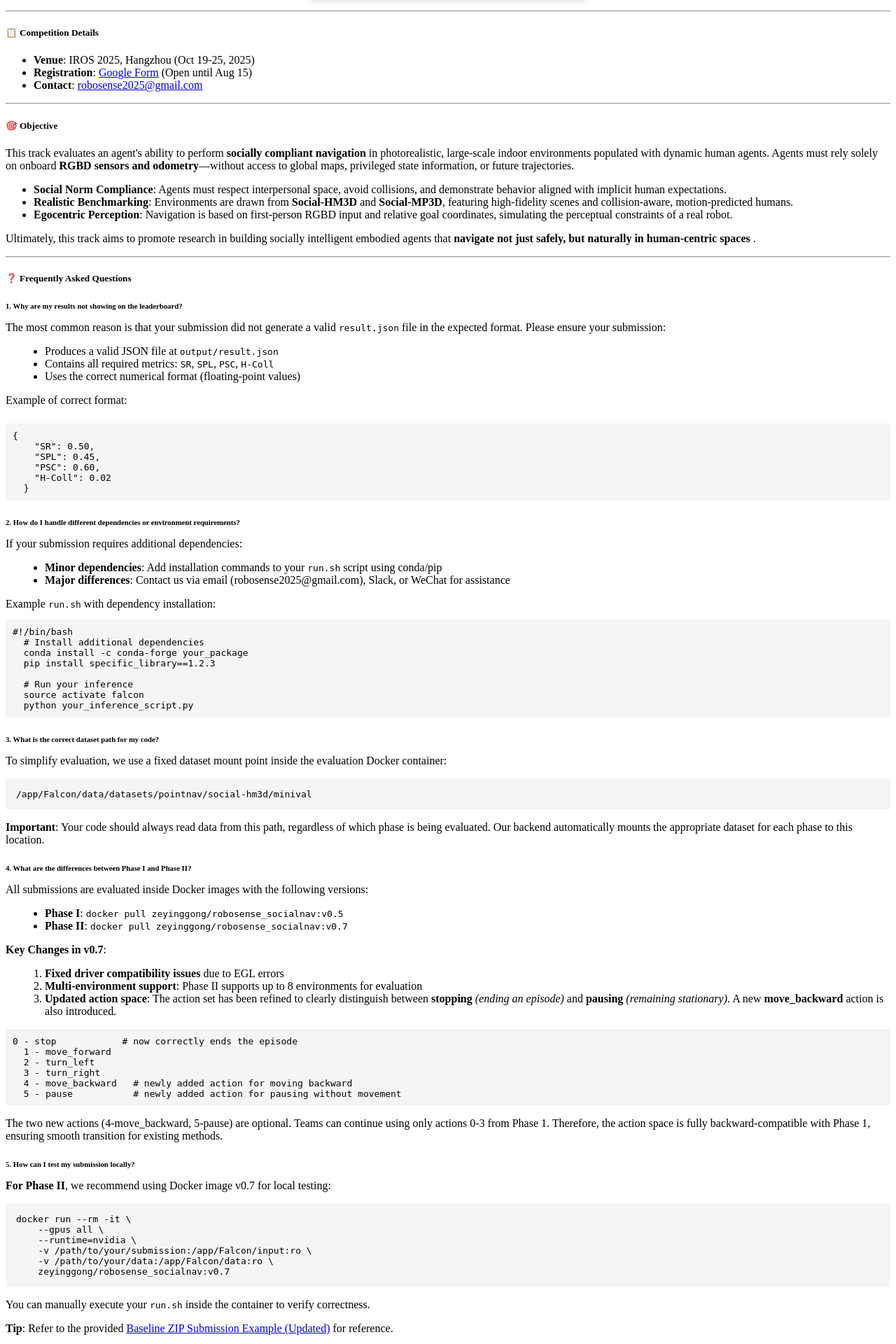
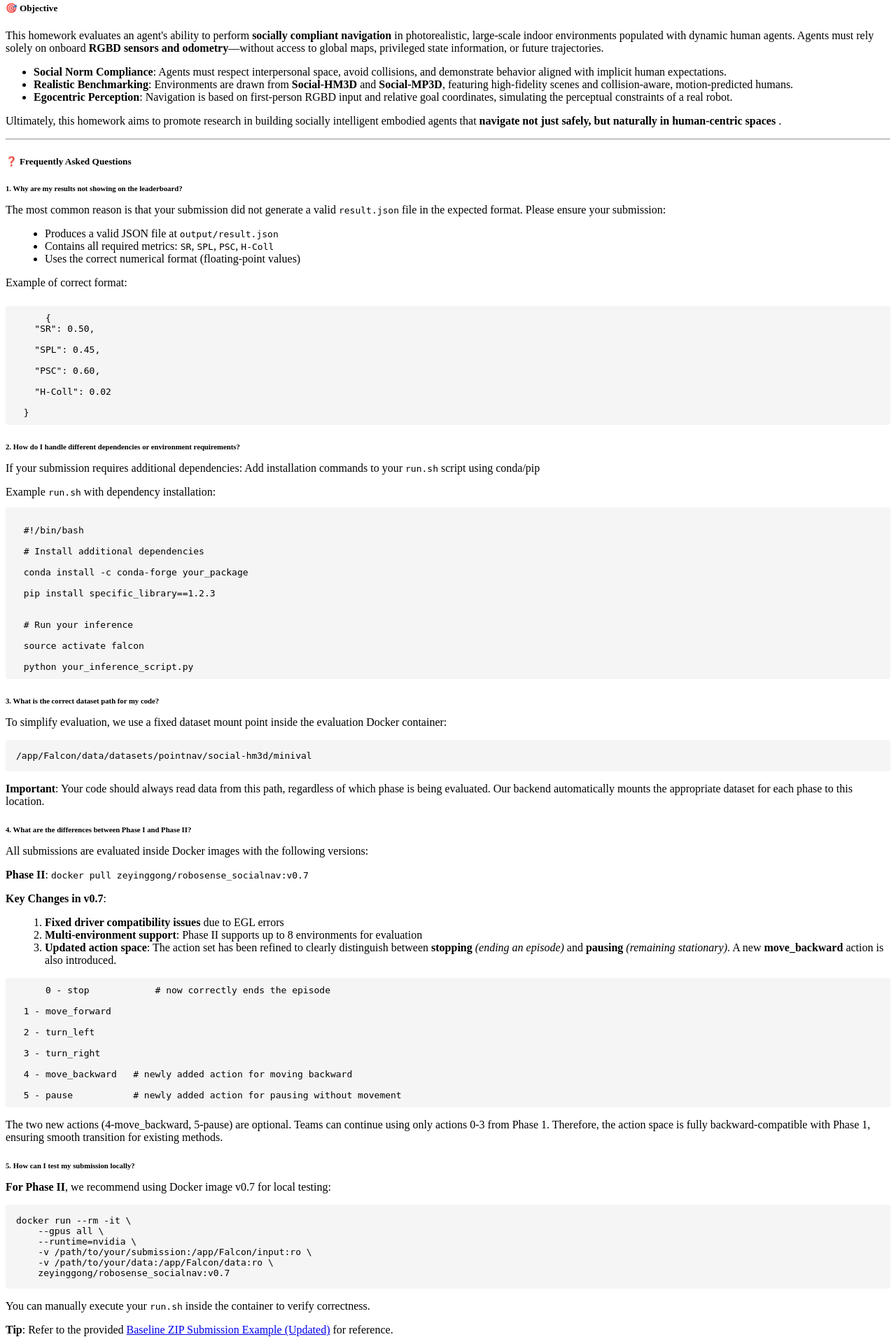
Before and after one commit to Zeying-Gong/Socialnav-HW3, a Python web app: template templates/description.html in a window 1280 px wide. Shown: the part 483-2403 px from the top of the page at 70% size. Run offline with Jinja, Linux system fonts and the light colour scheme; the template is opened without the code that fills it, so the values that code supplies are empty.

Commit message:
update overview

```diff
--- a/templates/description.html
+++ b/templates/description.html
@@ -1,17 +1,13 @@
 <p>
-  👋 Welcome to <strong>Track <span style="color: #76b900;">#2</span>: Social Navigation</strong> of the <a href="https://robosense2025.github.io/" target="_blank"><strong>2025 RoboSense Challenge</strong></a>!
+  👋 This is the homework 3 for AIAA 4220 - Introduction to Embodied AI. In this homework we will perform a social navigation task on Habitat platform.
   </p>
 
   <p>
-  This track challenges participants to develop advanced <strong>RGBD-based perception and navigation systems</strong> for autonomous agents operating in <strong>dynamic, human-populated indoor environments</strong>. The goal is to produce agents that navigate <strong>efficiently</strong> while adhering to <strong>social norms</strong>—avoiding collisions, respecting personal space, and adapting to human motion.
+  This track challenges students to develop advanced <strong>RGBD-based perception and navigation systems</strong> for autonomous agents operating in <strong>dynamic, human-populated indoor environments</strong>. The goal is to produce agents that navigate <strong>efficiently</strong> while adhering to <strong>social norms</strong>—avoiding collisions, respecting personal space, and adapting to human motion.
   </p>
 
   <p>
   Participants are expected to design algorithms that interpret human behaviors and contextual cues, and generate socially aware navigation strategies. Key challenges include <strong>real-time adaptability, occlusion handling</strong>, and <strong>ethical decision-making</strong> in crowded or uncertain scenarios.
-  </p>
-
-  <p>
-  🏆 <strong>Prize Pool</strong>: <span>$</span>2,000 USD (1st: <span>$</span>1,000, 2nd: <span>$</span>600, 3rd: <span>$</span>400) + Innovation Awards
   </p>
 
   <p style="text-align: center;">
@@ -20,21 +16,10 @@
 
   <hr>
 
-  <h5 class="title is-5">📋 Competition Details</h5>
-  <div class="content has-text-justified" style="padding-top: 0px">
-    <ul>
-      <li><strong>Venue</strong>: IROS 2025, Hangzhou (Oct 19-25, 2025)</li>
-      <li><strong>Registration</strong>: <a href="https://docs.google.com/forms/d/e/1FAIpQLSdwfvk-NHdQh9-REiBLCjHMcyLT-sPCOCzJU-ux5jbcZLTkBg/viewform" target="_blank">Google Form</a> (Open until Aug 15)</li>
-      <li><strong>Contact</strong>: <a href="mailto:robosense2025@gmail.com">robosense2025@gmail.com</a></li>
-    </ul>
-  </div>
-
-  <hr>
-
   <h5 class="title is-5">🎯 Objective</h5>
   <div class="content has-text-justified" style="padding-top: 0px">
     <p>
-    This track evaluates an agent's ability to perform <strong>socially compliant navigation</strong> in photorealistic, large-scale indoor environments populated with dynamic human agents.
+    This homework evaluates an agent's ability to perform <strong>socially compliant navigation</strong> in photorealistic, large-scale indoor environments populated with dynamic human agents.
     Agents must rely solely on onboard <strong>RGBD sensors and odometry</strong>—without access to global maps, privileged state information, or future trajectories.
     </p>
 
@@ -45,7 +30,7 @@
     </ul>
 
     <p>
-    Ultimately, this track aims to promote research in building socially intelligent embodied agents that <strong> navigate not just safely, but naturally in human-centric spaces </strong>.
+    Ultimately, this homework aims to promote research in building socially intelligent embodied agents that <strong> navigate not just safely, but naturally in human-centric spaces </strong>.
     </p>
   </div>
 
@@ -66,31 +51,30 @@
     <p style="margin-bottom: 1.5rem;">
     Example of correct format:
     </p>
-    <pre style="background-color: #f5f5f5; padding: 10px; border-radius: 4px; margin-bottom: 1.5rem;"><code>{
-    "SR": 0.50,
-    "SPL": 0.45,
-    "PSC": 0.60,
-    "H-Coll": 0.02
+    <pre style="background-color: #f5f5f5; padding: 10px; border-radius: 4px; margin-bottom: 1.5rem;">
+      <code>{
+    "SR": 0.50,<br>
+    "SPL": 0.45,<br>
+    "PSC": 0.60,<br>
+    "H-Coll": 0.02<br>
   }</code></pre>
 
     <h6 class="title is-6" style="margin-bottom: 0.5rem;">2. How do I handle different dependencies or environment requirements?</h6>
     <p style="margin-bottom: 1rem;">
     If your submission requires additional dependencies:
-    </p>
-    <ul style="margin-left: 1rem; margin-bottom: 1rem;">
-      <li><strong>Minor dependencies</strong>: Add installation commands to your <code>run.sh</code> script using conda/pip</li>
-      <li><strong>Major differences</strong>: Contact us via email (robosense2025@gmail.com), Slack, or WeChat for assistance</li>
-    </ul>
+    Add installation commands to your <code>run.sh</code> script using conda/pip
     <p style="margin-bottom: 0.5rem;">
     Example <code>run.sh</code> with dependency installation:
     </p>
-    <pre style="background-color: #f5f5f5; padding: 10px; border-radius: 4px; margin-bottom: 1.5rem;"><code>#!/bin/bash
-  # Install additional dependencies
-  conda install -c conda-forge your_package
-  pip install specific_library==1.2.3
+    <pre style="background-color: #f5f5f5; padding: 10px; border-radius: 4px; margin-bottom: 1.5rem;">
+      <code>
+  #!/bin/bash<br>
+  # Install additional dependencies<br>
+  conda install -c conda-forge your_package<br>
+  pip install specific_library==1.2.3<br>
 
-  # Run your inference
-  source activate falcon
+  # Run your inference<br>
+  source activate falcon<br>
   python your_inference_script.py</code></pre>
 
     <h6 class="title is-6" style="margin-bottom: 0.5rem;">3. What is the correct dataset path for my code?</h6>
@@ -108,10 +92,7 @@
     <p style="margin-bottom: 1rem;">
     All submissions are evaluated inside Docker images with the following versions:
     </p>
-    <ul style="margin-left: 1rem; margin-bottom: 1rem;">
-      <li><strong>Phase I</strong>: <code>docker pull zeyinggong/robosense_socialnav:v0.5</code></li>
-      <li><strong>Phase II</strong>: <code>docker pull zeyinggong/robosense_socialnav:v0.7</code></li>
-    </ul>
+    <strong>Phase II</strong>: <code>docker pull zeyinggong/robosense_socialnav:v0.7</code>
     <p style="margin-bottom: 0.5rem;">
     <strong>Key Changes in v0.7</strong>:
     </p>
@@ -120,11 +101,12 @@
       <li><strong>Multi-environment support</strong>: Phase II supports up to 8 environments for evaluation</li>
       <li><strong>Updated action space</strong>: The action set has been refined to clearly distinguish between <strong>stopping</strong> <em>(ending an episode)</em> and <strong>pausing</strong> <em>(remaining stationary)</em>. A new <strong>move_backward</strong> action is also introduced.</li>
     </ol>
-    <pre style="background-color: #f5f5f5; padding: 10px; border-radius: 4px; margin-bottom: 1rem;"><code>0 - stop            # now correctly ends the episode
-  1 - move_forward
-  2 - turn_left
-  3 - turn_right
-  4 - move_backward   # newly added action for moving backward
+    <pre style="background-color: #f5f5f5; padding: 10px; border-radius: 4px; margin-bottom: 1rem;">
+      <code>0 - stop            # now correctly ends the episode<br>
+  1 - move_forward<br>
+  2 - turn_left<br>
+  3 - turn_right<br>
+  4 - move_backward   # newly added action for moving backward<br>
   5 - pause           # newly added action for pausing without movement</code></pre>
     <p style="margin-bottom: 1.5rem;">
       The two new actions (4-move_backward, 5-pause) are optional. Teams can continue using only actions 0-3 from Phase 1. Therefore, the action space is fully backward-compatible with Phase 1, ensuring smooth transition for existing methods.
@@ -149,22 +131,14 @@
     <strong>Tip</strong>: Refer to the provided <a href="https://drive.google.com/file/d/1k5tMeocASZhCUL2SFUILqWTszNRYjC4L/view?usp=sharing" target="_blank">Baseline ZIP Submission Example (Updated)</a> for reference.
     </p>
     <p style="margin-bottom: 1.5rem;">
-    <strong>Note</strong>: Phase II does not support action submissions since the test dataset is not publicly available.
     </p>
 
     <h6 class="title is-6" style="margin-bottom: 0.5rem;">6. How long does evaluation take?</h6>
     <ul style="margin-left: 1rem; margin-bottom: 1rem;">
       <li><strong>Minival Phase</strong>: 5–10 minutes</li>
-      <li><strong>Phase I Full Evaluation</strong>: 3–5 hours (depending on queue length and inference runtime)</li>
-      <li><strong>Phase II Full Evaluation</strong>: 2–4 hours (depending on number of environments used, queue length, and inference runtime)</li>
+      <li><strong>Test Phase</strong>: 1-2 hours (depending on number of environments used, queue length, and inference runtime)</li>
     </ul>
     <p style="margin-bottom: 1.5rem;">
-    If your submission remains pending for over 48 hours, please:
-    </p>
-    <ul style="margin-left: 1rem; margin-bottom: 1.5rem;">
-      <li>Open an issue on our <a href="https://github.com/robosense2025/track2/issues" target="_blank">GitHub repository</a></li>
-      <li>Contact us at <a href="mailto:robosense2025@gmail.com">robosense2025@gmail.com</a></li>
-    </ul>
 
     <h6 class="title is-6" style="margin-bottom: 0.5rem;">7. Can I modify the evaluation pipeline or import custom code?</h6>
     <p style="margin-bottom: 1rem;">
@@ -186,17 +160,8 @@
       <li><strong>Open-source models only</strong>: You cannot use proprietary pretrained models or private datasets that are not publicly accessible</li>
     </ol>
     <p style="margin-bottom: 1.5rem;">
-    These restrictions ensure fair competition while maintaining the scientific integrity of the challenge.
+    These restrictions ensure fair competition while maintaining the scientific integrity of the homework.
     </p>
 
-    <div style="background-color: #f8f9fa; padding: 15px; border-left: 4px solid #76b900; margin-top: 1.5rem;">
-      <h6 style="margin-bottom: 0.5rem; color: #333;"><strong>🆘 Still need help?</strong></h6>
-      <p style="margin-bottom: 0.5rem;">If your question isn't answered here, please reach out to us:</p>
-      <ul style="margin-left: 1rem; margin-bottom: 0;">
-        <li><strong>Email</strong>: <a href="mailto:robosense2025@gmail.com">robosense2025@gmail.com</a></li>
-        <li><strong>GitHub Issues</strong>: <a href="https://github.com/robosense2025/track2/issues" target="_blank">Track 2 Issues</a></li>
-        <li><strong>Competition Website</strong>: <a href="https://robosense2025.github.io/" target="_blank">RoboSense 2025</a></li>
-      </ul>
-    </div>
 
   </div>
```
